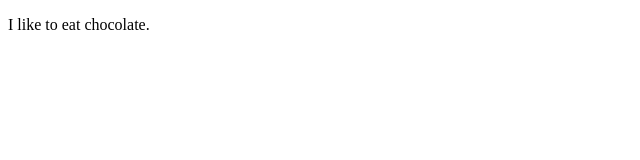
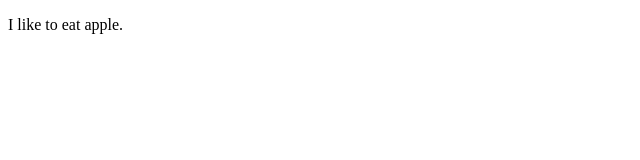
Before and after one commit to TangJieTing/First, a plain HTML site: page index.html in a window 1280 px wide. Shown: the full height of the page, 0-640 px from the left. Drawn offline with Linux system fonts and the light colour scheme.

Commit message:
added index
added a sentence

```diff
--- a/index.html
+++ b/index.html
@@ -7,6 +7,6 @@
     <title>first HTML</title>
 </head>
 <body>
-    <p>I like to eat chocolate.</p>
+    <p>I like to eat apple.</p>
 </body>
 </html>
```
